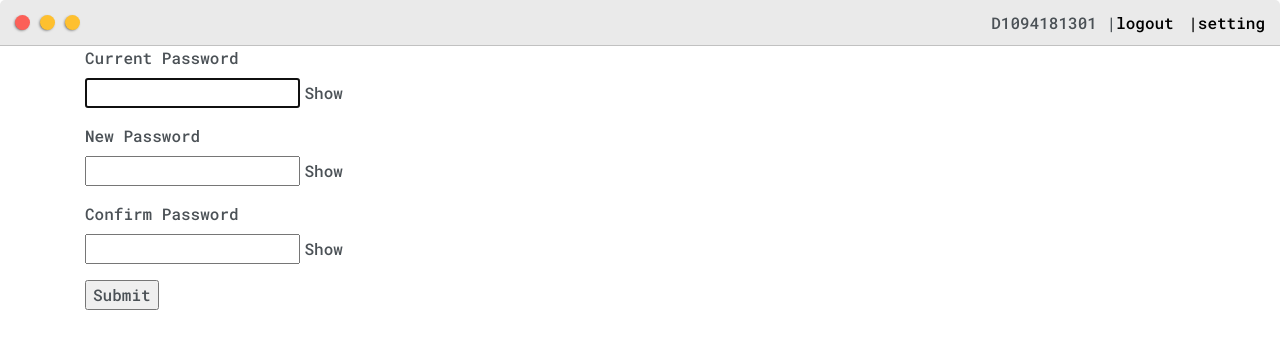
After one commit to Hao1233/djangoUp, a Django app: page /changepassword/ in a window 1280 px wide. The commit adds this page. Shown: the top 349 px of the page. Run offline with Django 3.2, Linux system fonts and the light colour scheme; a user stored in the database is signed in; some libraries are stand-ins or nearby versions.

Commit message:
commit 2022/04/03

```diff
--- a/Profile/OurProfile/forms.py
+++ b/Profile/OurProfile/forms.py
@@ -2,7 +2,7 @@ from dataclasses import fields
 from django import forms
 from django.contrib.auth.models import User
 from django.contrib.auth.forms import UserCreationForm
-
+from django.contrib.auth.forms import PasswordChangeForm
 
 from .models import Post, Comment
 
@@ -19,3 +19,7 @@ class CreateCommentForm(forms.ModelForm):
     class Meta:
         model = Comment
         fields = ['body']
+class ChangePassword(PasswordChangeForm):
+    class Meta:
+        model = User
+        fields =  ['old_password', 'new_password1', 'new_password2']
--- /dev/null
+++ b/Profile/OurProfile/templates/OurProfile/changepassword.html
@@ -0,0 +1,42 @@
+{% extends "OurProfile/layout.html" %}
+{%load static%}
+{% block title %}
+<title>
+    change password
+</title>
+{% endblock title %}
+{% block content %}
+<div class="container">
+	<div class="row">
+		<div class="col-sm-6">
+            <form action="" method="post">
+                {% csrf_token %}
+                <label>Current Password</label>
+                <div class="form-group pass_show">
+                    {{form.old_password}}
+                </div>
+                   <label>New Password</label>
+                <div class="form-group pass_show">
+                    {{form.new_password1}}
+                </div>
+                   <label>Confirm Password</label>
+                <div class="form-group pass_show">
+                    {{form.new_password2}}
+                </div>
+                <input type="submit">
+            </form>
+		</div>
+	</div>
+</div>
+<script type="text/javascript">
+    $(document).ready(function(){
+        $('.pass_show').append('<span class="ptxt">Show</span>');
+        });
+        $(document).on('click','.pass_show .ptxt', function(){
+
+        $(this).text($(this).text() == "Show" ? "Hide" : "Show");
+
+        $(this).prev().attr('type', function(index, attr){return attr == 'password' ? 'text' : 'password'; });
+        });
+</script>
+{% endblock %}
--- a/Profile/OurProfile/templates/OurProfile/layout.html
+++ b/Profile/OurProfile/templates/OurProfile/layout.html
@@ -11,6 +11,11 @@
 
 	<link href="https://fonts.googleapis.com/css2?family=Roboto+Mono:wght@500&family=Russo+One&display=swap" rel="stylesheet">
 
+    <link rel="stylesheet" href="https://cdnjs.cloudflare.com/ajax/libs/font-awesome/4.7.0/css/font-awesome.min.css">
+    <link href="//maxcdn.bootstrapcdn.com/bootstrap/4.1.1/css/bootstrap.min.css" rel="stylesheet" id="bootstrap-css">
+    <script src="//maxcdn.bootstrapcdn.com/bootstrap/4.1.1/js/bootstrap.min.js"></script>
+    <script src="//cdnjs.cloudflare.com/ajax/libs/jquery/3.2.1/jquery.min.js"></script>
+
     <link rel="stylesheet" type="text/css" href="{% static 'css/layout.css' %}">
     {% block title %}
         <title>Base</title>
--- a/Profile/OurProfile/templates/OurProfile/navbar.html
+++ b/Profile/OurProfile/templates/OurProfile/navbar.html
@@ -1,4 +1,18 @@
 {% load static %}
+<link rel="stylesheet" href="https://cdnjs.cloudflare.com/ajax/libs/font-awesome/4.7.0/css/font-awesome.min.css">
+<style>
+    .menu{
+        display: none;
+        border: 2px;
+        background-color:blueviolet;
+        width:100px;
+    }
+
+    #list2:hover > .menu{
+        display: block;
+        position: absolute;
+    }
+</style>
     <div class="nav-wrapper">
             <div class="dots-wrapper">
                 <a href="{% url 'home' %}"><div id="dot-1" class="browser-dot"></div></a>
@@ -16,16 +30,23 @@
                     <a href="{% url 'login' %}">login</a>
                     |<a href="{% url 'createuser' %}">register?</a>
                 {% endif %}
-            <div class="selector">
-                <div id="select">
-                    <p>...</p>
-                </div>
-                    <ul >
-                        <li>change password</li>
-                        <li>my profile</li>
+            </li>
+            <li id="list2">
+                {% if  request.user.is_authenticated %}
+                <a href="">|setting</a>
+                <ul class="menu" >
+                    <li class="listset"><a href="{% url 'changepassword' %}">change password</a></li>
+                    <li class="listset"><a href="#">change password</a></li>
+                    <li class="listset"><a href="#">change password</a></li>
                 </ul>
-            </div>
-
+                {% endif %}
             </li>
         </ul>
     </div>
+    <script type="text/javascript">
+        let pp=document.getElementById('settings')
+        let add=document.getElementById('add')
+        pp.addEventListener('click', function(e){
+            e.preventDefault()
+        })
+    </script>
--- a/Profile/OurProfile/urls.py
+++ b/Profile/OurProfile/urls.py
@@ -6,6 +6,7 @@ urlpatterns = [
     path('',views.home,name="home"),
     path('post/<str:pk>/',views.post,name="post"),
     path('posts/',views.posts,name="posts"),
+        path('changepassword/',views.changepassword,name="changepassword"),
 
     path('createpost/',views.createpost,name="createpost"),
     path('updatePost/<str:pk>/',views.updatePost,name="updatePost"),
--- a/Profile/OurProfile/views.py
+++ b/Profile/OurProfile/views.py
@@ -14,7 +14,7 @@ from django.conf import settings
 from django.template.loader import render_to_string
 
 from .models import *
-from .forms import CreatePostForm,CreateUserForm, CreateCommentForm
+from .forms import CreatePostForm,CreateUserForm, CreateCommentForm, ChangePassword
 from .filters import FiltersForms
 from .decoratores import unauthenticated_user
 def home(request):
@@ -124,3 +124,15 @@ def sendEmail(request):
         email.fail_silently = False
         email.send()
     return HttpResponse('email was sent')
+@login_required(login_url='login')
+def changepassword(request):
+    form = ChangePassword(request.user)
+    if request.method == 'POST':
+        form = ChangePassword(request.user,request.POST)
+        if form.is_valid():
+            form.save()
+            return redirect('home')
+        else:
+            messages.error(request, 'Please correct the error below.')
+    context = {'form':form}
+    return render(request,"OurProfile/changepassword.html",context)
--- a/Profile/static/css/layout.css
+++ b/Profile/static/css/layout.css
@@ -50,7 +50,7 @@ ul{
 	list-style: none;
 }
 
-h1 { font-size: 56px;}
+h1 { font-size: 86px;}
 h2 { font-size: 36px;}
 h3 { font-size: 28px;}
 h4 { font-size: 24px;}
@@ -119,7 +119,6 @@ h6 { font-size: 16px;}
 #navigation a{
 	color:var(--mainText);
 }
-
 
 #navigation{
 	margin:0;
```
Also changed, not shown: Profile/OurProfile/templates/OurProfile/home.html (+3 -4 lines), Profile/OurProfile/templates/OurProfile/post.html (+11 -1 lines), Profile/OurProfile/templates/OurProfile/posts.html (+1 -11 lines), Profile/db.sqlite3, 1 other file. Lines whose indentation alone changed are shown as unchanged.
